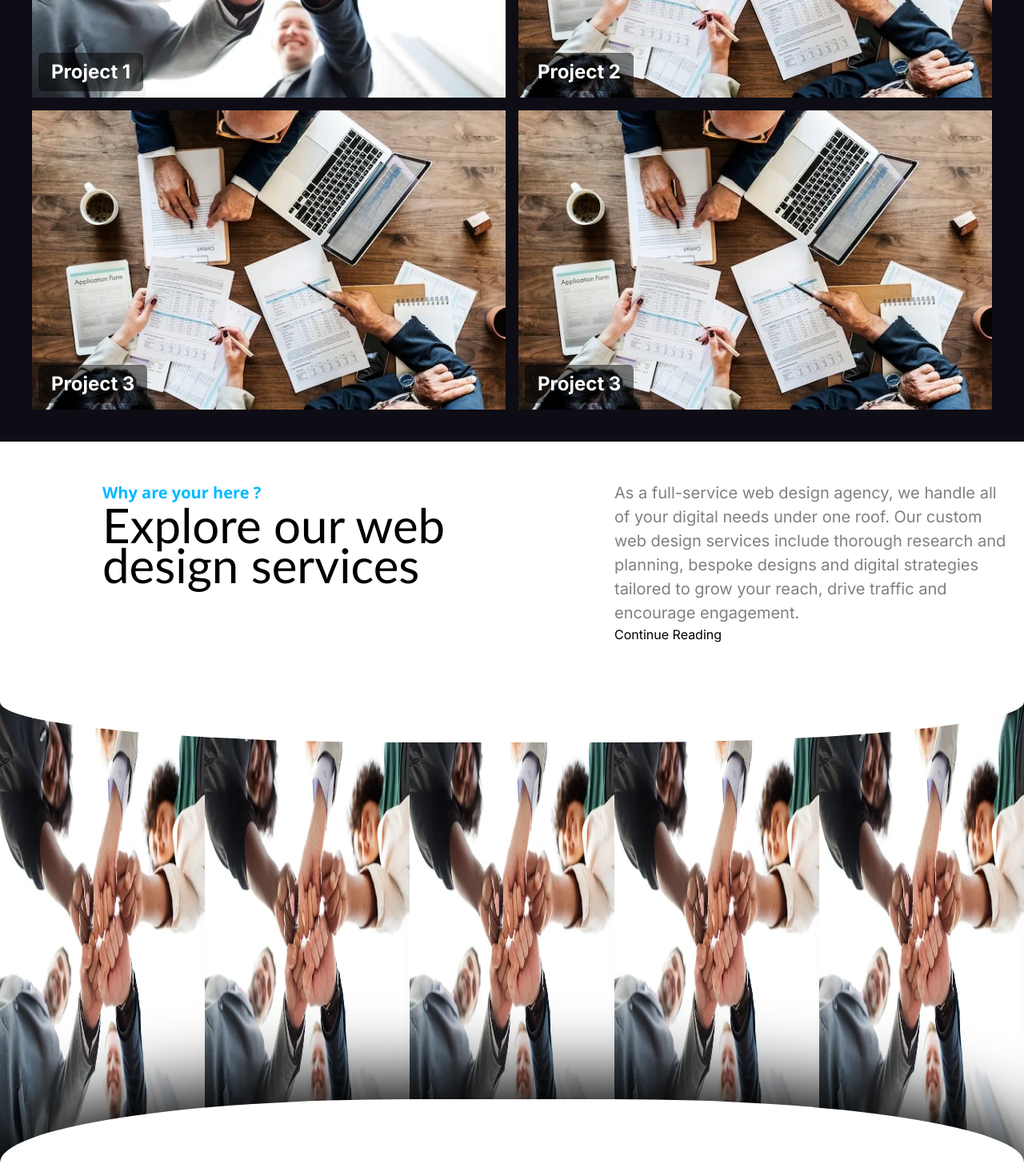
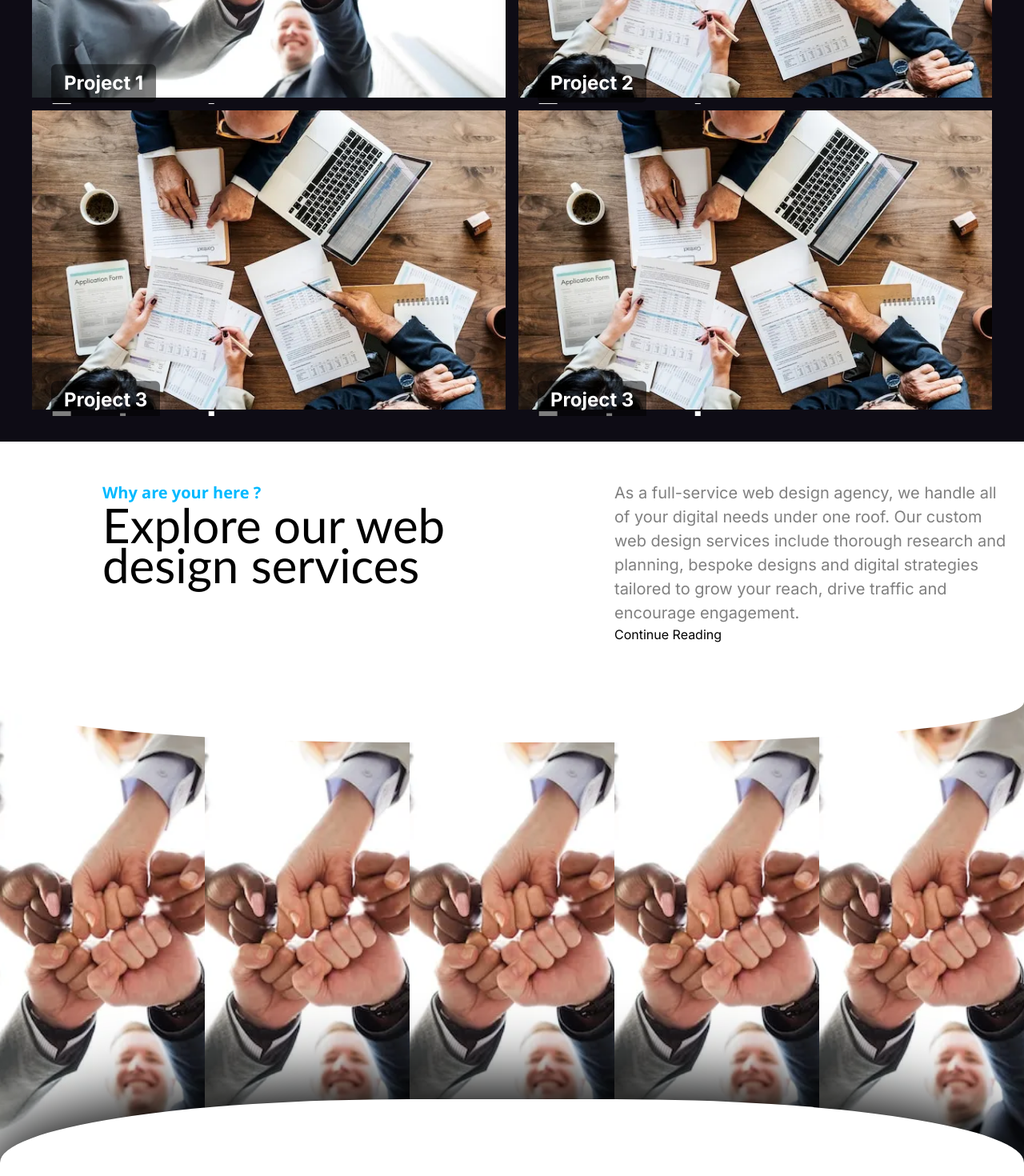
Before and after one commit to Rizvi-Ahmed-Abbas-Nasir/PVPPCOE-VA_CONSULTANCY, a Next.js app: page / in a window 1280 px wide. Shown: the part 2200-3670 px from the top of the page at 80% size. Built offline with nearby package versions, Linux system fonts and the light colour scheme.

Commit message:
hover animation

```diff
--- a/package.json
+++ b/package.json
@@ -9,7 +9,9 @@
     "lint": "next lint"
   },
   "dependencies": {
+    "@remixicon/react": "^4.2.0",
     "next": "14.2.5",
+    "pvppcoe-consultancy": "file:",
     "react": "^18",
     "react-dom": "^18",
     "react-icons": "^5.2.1"
--- a/src/app/globals.css
+++ b/src/app/globals.css
@@ -260,6 +260,83 @@ body{
   position: relative;
 }
 
+
+.insideimg{
+  top:4%;
+
+  position: absolute;
+  width: 40%;
+  height: 90%;
+  opacity: 0;
+  right: 0%;
+  transform: rotateY(-180deg);
+  transition: all ease 1s;
+  z-index: 3;
+}
+.imagebig{
+  transition: all ease 1s;
+}
+
+.contentimg:hover .imagebig{
+  transform: perspective(400px) rotateY(10deg) translateY(-7%) scale(1);
+
+
+}
+.contentimg{
+  position: relative;
+  overflow: hidden;
+}
+.contentimg:hover .insideimg{
+  transform: perspective(400px) rotateY(-30deg) scale(1);
+  opacity: 1;
+  box-shadow: -15px 15px 40px 4px #071e20;
+
+}
+
+.blackout{
+  position: absolute;
+  background-color: rgba(193, 192, 192, 0);
+  z-index: 2;
+  transition: all linear 0.5s;
+  left: 0%;
+  width: 99%;
+  height: 99%;
+  display: flex;
+  flex-direction: column;
+ justify-content: center;
+ align-items: start;
+ padding: 5%;
+ transform: translateY(-30%);
+}
+.contentimg:hover .blackout{
+  transform: translateY(-100%);
+  background-color:  rgba(103, 232, 249,0.4);
+
+ }
+
+ .contentimg h2{
+  margin-top: 10%;
+  max-width: 60%;
+ }
+ .contentimg p{
+  max-width: 60%;
+
+
+
+   }
+.contentimg h4{
+  font-size: 30px;
+  color: rgb(103, 232, 249);
+  font-weight: 800;
+  -webkit-text-stroke: 1px black;
+  display: none;
+
+}
+.sideicon{
+  font-size: 50px;
+  font-weight: 900;
+}
+
 .box{
     height: 60%;
     width: 15%;
--- a/src/components/Projects.jsx
+++ b/src/components/Projects.jsx
@@ -1,11 +1,14 @@
 import Image from "next/image";
-
+import { FaLocationArrow } from "react-icons/fa";
+import { GoChevronRight } from "react-icons/go";
+import Temp from "../Assets/IMG/tem1.png"
 export default function Projects() {
   // Define the project objects
   const projects = [
     {
       src: "/images/sample_project1.webp",
       title: "Project 1",
+
     },
     {
       src: "/images/sample_project2.webp",
@@ -41,17 +44,35 @@ export default function Projects() {
       </section>
       <section className="flex flex-wrap justify-center w-full">
         {projects.map((project, index) => (
-          <div key={index} className="relative w-full md:w-1/2 p-2">
+          <div key={index} className="contentimg relative w-full md:w-1/2 p-2" >
             <Image
               src={project.src}
               alt={project.title}
-              className="object-cover w-full h-full"
+              className="object-cover w-full h-full imagebig"
               height={1000}
               width={1000}
             />
-            <h3 className="absolute bottom-4 left-4 text-2xl font-bold bg-black bg-opacity-50 px-4 py-2 rounded-md">
+           <div className="insideimg ">
+           <Image
+              src={Temp}
+              alt={project.title}
+              className=" object-cover"
+              height={800}
+              width={800}
+            />
+           </div>
+
+            <div className="blackout w-full h-[80%] bg-black  ">
+            <h3 className="projectnbtn absolute top-20 left-8 text-2xl font-bold bg-black bg-opacity-50 px-4 py-2 rounded-md">
               {project.title}
             </h3>
+              <h2 className="text-3xl md:text-4xl lg:text-5xl font-bold mb-6" >Featured Website Design</h2>
+              <p> Featured Website Design Projects
+              Custom B2C, B2B and eCommerce solutions </p>
+              <h4 className="flex ">LAUNCH THE WEBSITE
+              <GoChevronRight className="sideicon"/>
+              </h4>
+            </div>
           </div>
         ))}
       </section>
--- a/src/components/Services.jsx
+++ b/src/components/Services.jsx
@@ -25,7 +25,7 @@ export default function Services() {
           <Image
           src={"/images/sample_project1.webp"}
           alt="rectangle"
-          className="image1p4"
+          className="image1p4 object-cover"
           height={100}
           width={100}
         />
@@ -34,7 +34,7 @@ export default function Services() {
           <Image
           src={"/images/sample_project1.webp"}
           alt="rectangle"
-          className="image1p4"
+          className="image1p4 object-cover"
           height={1000}
           width={1000}
         />
@@ -43,7 +43,7 @@ export default function Services() {
           <Image
           src={"/images/sample_project1.webp"}
           alt="rectangle"
-          className="image1p4"
+          className="image1p4 object-cover"
           height={1000}
           width={1000}
         />
@@ -52,7 +52,7 @@ export default function Services() {
           <Image
           src={'/images/sample_project1.webp'}
           alt="rectangle"
-          className="image1p4"
+          className="image1p4 object-cover"
           height={1000}
           width={1000}
         />
@@ -61,7 +61,7 @@ export default function Services() {
           <Image
           src={"/images/sample_project1.webp"}
           alt="rectangle"
-          className="image1p4"
+          className="image1p4 object-cover"
           height={1000}
           width={1000}
         />
```
Also changed, not shown: 2 other files (tests, documents, lock files or other folders).
